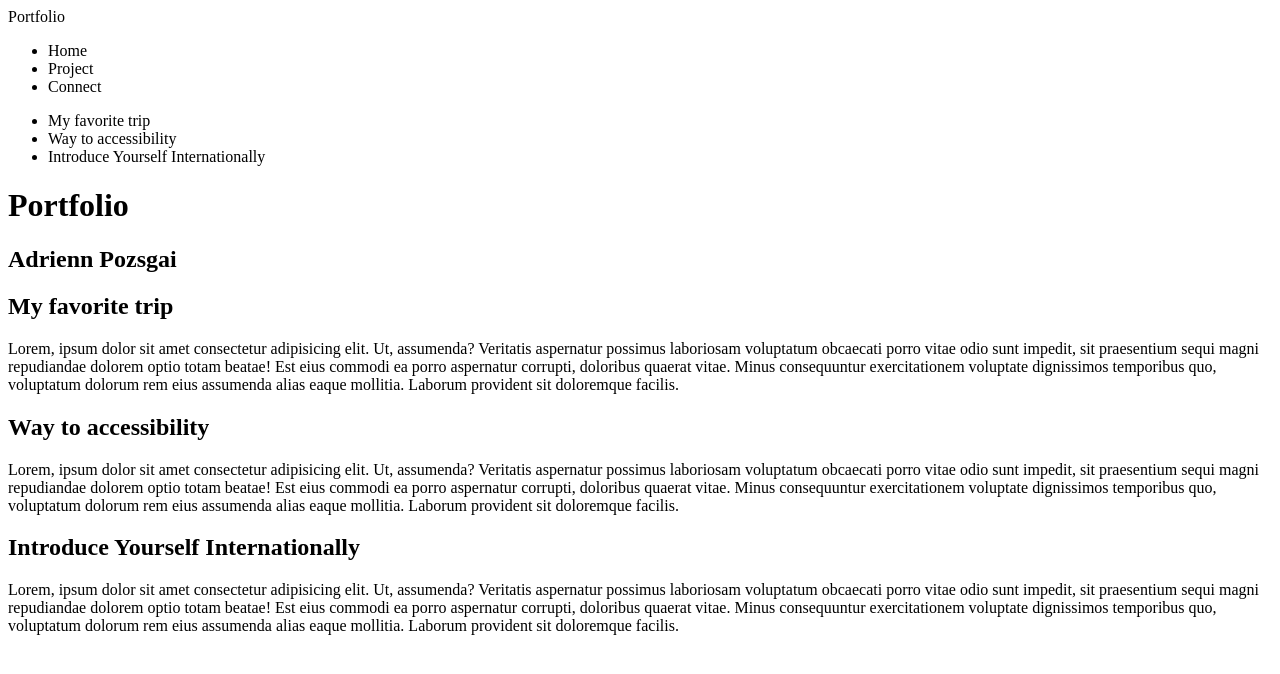
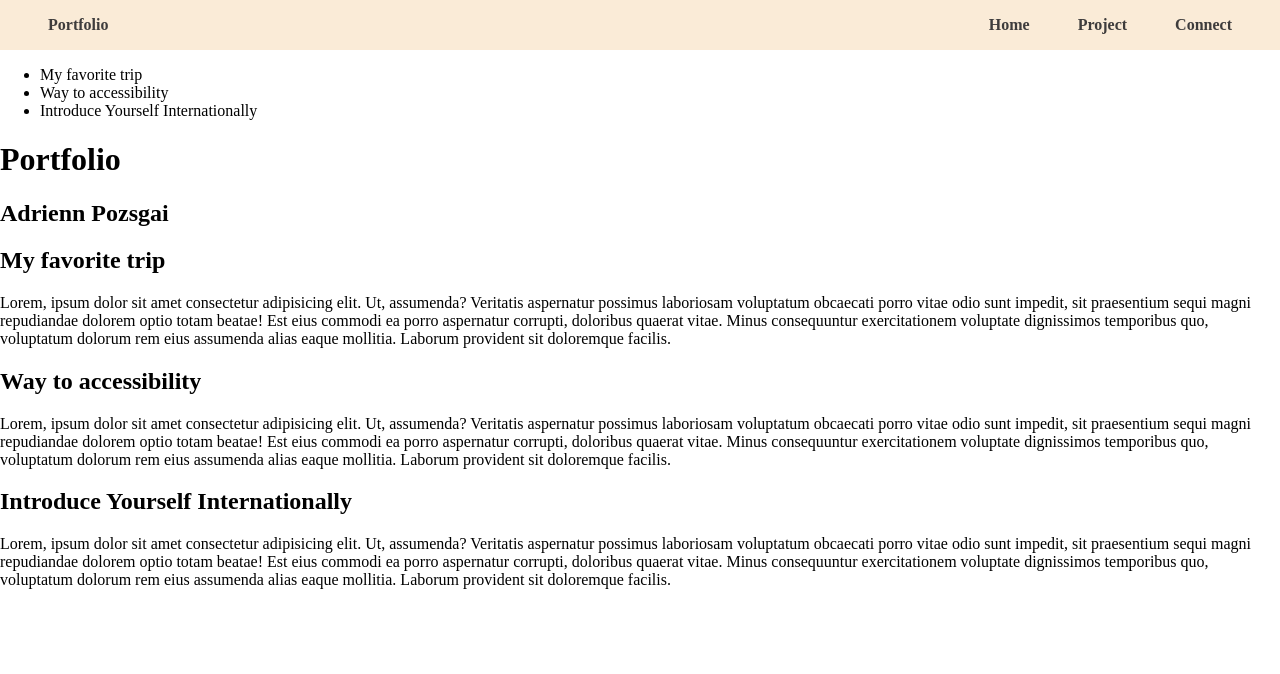
Before and after one commit to Apozsgai97/my-portfolio, a plain HTML site: page frontend/index.html in a window 1280 px wide. Drawn offline with Linux system fonts and the light colour scheme.

Commit message:
style top nav

```diff
--- a/frontend/index.html
+++ b/frontend/index.html
@@ -9,17 +9,17 @@
 <body>
 
  <nav>
-  <Portfolio href="index.html" >Portfolio</a>
-   <ul>
-    <li>Home</li>
-    <li>Project</li>
-    <li>Connect</li>
+  <a class="logo" href="index.html" > Portfolio</a>
+   <ul class = "nav-top">
+    <li><a class="menu-item" href="index.html">Home</a></li>
+    <li><a class="menu-item" href="index.html">Project</a></li>
+    <li> <a class="menu-item" href="index.html">Connect</a></li>
    </ul>
  </nav>
 
  <main>
   <aside>
-   <ul>
+   <ul class="nav-side">
     <li>My favorite trip</li>
     <li>Way to accessibility</li>
     <li>Introduce Yourself Internationally</li>
--- a/frontend/style.css
+++ b/frontend/style.css
@@ -0,0 +1,29 @@
+* {
+    box-sizing: border-box;
+}
+html,body{
+    padding:0;
+    margin:0;
+}
+
+nav{
+ display: flex;
+ justify-content: space-between;
+ align-items: center;
+ background-color: antiquewhite;
+ padding: 1rem 3rem;
+}
+
+.nav-top{
+ display: flex;
+ list-style: none;
+ gap: 3rem;
+ padding: 0;
+ margin: 0;
+}
+
+.logo, .menu-item {
+ text-decoration: none;
+ color: rgb(62, 60, 60);
+ font-weight: bold;
+}
```
